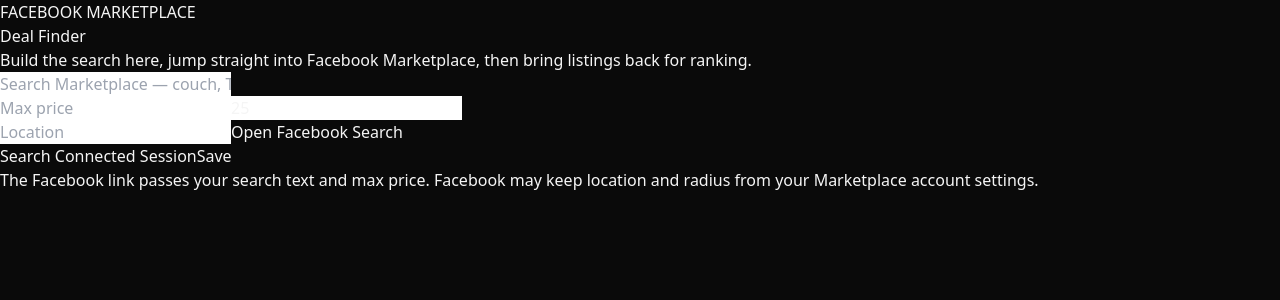
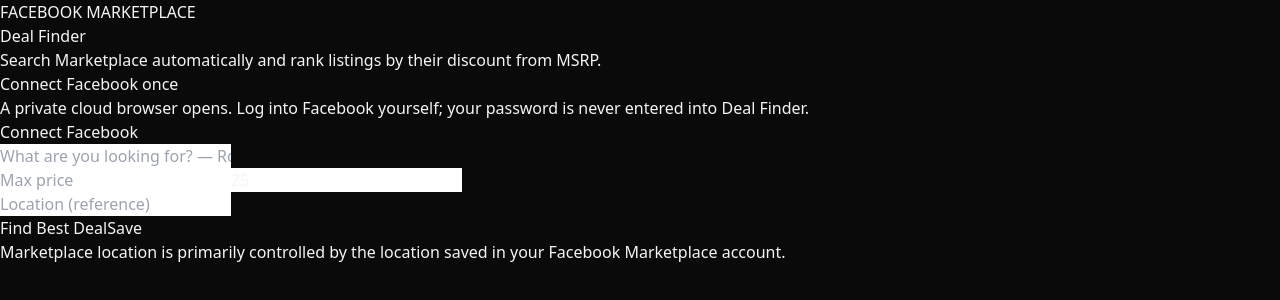
Before and after one commit to buntui/Facebook-marketplace-tool, a Next.js app: page / in a window 1280 px wide. Shown: the top 300 px of the page. Built offline with nearby package versions, Linux system fonts and the light colour scheme.

Commit message:
Build automated Deal Finder UI

```diff
--- a/src/app/page.tsx
+++ b/src/app/page.tsx
@@ -6,15 +6,16 @@
   id: string;
   title: string;
   price: number | null;
-  currency: string;
   url: string;
   imageUrl?: string;
   location?: string;
-  distanceMiles?: number;
-  postedAt?: string;
-  condition?: string;
-  sellerName?: string;
-  sellerRating?: number;
+  discountPct?: number;
+  msrp?: {
+    value: number;
+    confidence: "high" | "medium" | "low";
+    sourceTitle: string;
+    sourceUrl: string;
+  };
   dealScore: number;
   reasons: string[];
 };
@@ -29,24 +30,32 @@
 
 type SearchResponse = {
   listings?: Result[];
-  status?: { name: string; available: boolean; reason?: string };
+  count?: number;
+  msrpChecked?: number;
+  needsLogin?: boolean;
   error?: string;
 };
 
-const STORAGE_KEY = "facebook-marketplace-saved-searches";
+const SEARCHES_KEY = "fb-deal-finder-searches";
+const CONTEXT_KEY = "fb-deal-finder-context";
 
 export default function Home() {
   const [text, setText] = useState("");
   const [maxPrice, setMaxPrice] = useState("");
   const [location, setLocation] = useState("");
   const [radiusMiles, setRadiusMiles] = useState("25");
+  const [contextId, setContextId] = useState("");
+  const [loginSessionId, setLoginSessionId] = useState("");
+  const [loginViewUrl, setLoginViewUrl] = useState("");
+  const [connecting, setConnecting] = useState(false);
   const [loading, setLoading] = useState(false);
   const [data, setData] = useState<SearchResponse | null>(null);
   const [saved, setSaved] = useState<SavedSearch[]>([]);
 
   useEffect(() => {
     try {
-      const raw = localStorage.getItem(STORAGE_KEY);
+      setContextId(localStorage.getItem(CONTEXT_KEY) ?? "");
+      const raw = localStorage.getItem(SEARCHES_KEY);
       if (raw) setSaved(JSON.parse(raw));
     } catch {}
   }, []);
@@ -61,21 +70,43 @@
     [text, maxPrice, location, radiusMiles]
   );
 
-  function buildFacebookUrl() {
-    const params = new URLSearchParams();
-    params.set("query", query.text);
-    if (query.maxPrice) params.set("maxPrice", String(query.maxPrice));
-    return `https://www.facebook.com/marketplace/search/?${params.toString()}`;
+  async function connectFacebook() {
+    setConnecting(true);
+    setData(null);
+
+    const res = await fetch("/api/facebook/connect/start", { method: "POST" });
+    const json = await res.json();
+
+    if (!res.ok) {
+      setData({ error: json.error ?? "Could not start Facebook login" });
+      setConnecting(false);
+      return;
     }
 
-  function openFacebookSearch() {
-    if (!query.text) return;
-    window.location.href = buildFacebookUrl();
+    localStorage.setItem(CONTEXT_KEY, json.contextId);
+    setContextId(json.contextId);
+    setLoginSessionId(json.sessionId);
+    setLoginViewUrl(json.liveViewUrl);
+    setConnecting(false);
+    window.open(json.liveViewUrl, "_blank", "noopener,noreferrer");
   }
 
-  async function runConnectedSearch(e?: FormEvent) {
+  async function finishLogin() {
+    if (!loginSessionId) return;
+
+    await fetch("/api/facebook/connect/finish", {
+      method: "POST",
+      headers: { "content-type": "application/json" },
+      body: JSON.stringify({ sessionId: loginSessionId })
+    });
+
+    setLoginSessionId("");
+    setLoginViewUrl("");
+  }
+
+  async function search(e?: FormEvent) {
     e?.preventDefault();
-    if (!query.text) return;
+    if (!query.text || !contextId) return;
 
     setLoading(true);
     setData(null);
@@ -83,22 +114,20 @@
     const res = await fetch("/api/search", {
       method: "POST",
       headers: { "content-type": "application/json" },
-      body: JSON.stringify(query)
+      body: JSON.stringify({ contextId, ...query })
     });
 
-    setData(await res.json());
+    const json = await res.json();
+    setData(json);
     setLoading(false);
   }
 
   function saveCurrentSearch() {
     if (!query.text) return;
-    const item: SavedSearch = {
-      id: crypto.randomUUID(),
-      ...query
-    };
+    const item: SavedSearch = { id: crypto.randomUUID(), ...query };
     const next = [item, ...saved].slice(0, 12);
     setSaved(next);
-    localStorage.setItem(STORAGE_KEY, JSON.stringify(next));
+    localStorage.setItem(SEARCHES_KEY, JSON.stringify(next));
   }
 
   function loadSaved(item: SavedSearch) {
@@ -108,31 +137,71 @@
     setRadiusMiles(item.radiusMiles?.toString() ?? "25");
   }
 
-  function removeSaved(id: string) {
-    const next = saved.filter((item) => item.id !== id);
-    setSaved(next);
-    localStorage.setItem(STORAGE_KEY, JSON.stringify(next));
-  }
+  const best = data?.listings?.[0];
 
   return (
-    <main className="mx-auto min-h-screen max-w-3xl p-4 sm:p-8">
+    <main className="mx-auto min-h-screen max-w-3xl p-4 pb-10 sm:p-8">
       <header className="mb-6">
         <p className="text-xs font-bold tracking-[0.2em] text-blue-400">FACEBOOK MARKETPLACE</p>
         <h1 className="mt-2 text-3xl font-bold">Deal Finder</h1>
         <p className="mt-2 text-sm text-zinc-400">
-          Build the search here, jump straight into Facebook Marketplace, then bring listings back for ranking.
+          Search Marketplace automatically and rank listings by their discount from MSRP.
         </p>
       </header>
 
-      <form onSubmit={runConnectedSearch} className="grid gap-3 rounded-2xl border border-zinc-800 bg-zinc-950 p-4">
+      {!contextId && (
+        <section className="mb-5 rounded-2xl border border-blue-500/40 bg-blue-500/10 p-4">
+          <h2 className="font-semibold">Connect Facebook once</h2>
+          <p className="mt-1 text-sm text-zinc-400">
+            A private cloud browser opens. Log into Facebook yourself; your password is never entered into Deal Finder.
+          </p>
+          <button
+            onClick={connectFacebook}
+            disabled={connecting}
+            className="mt-3 w-full rounded-xl bg-blue-500 px-4 py-3 font-semibold text-white disabled:opacity-50"
+          >
+            {connecting ? "Starting browser…" : "Connect Facebook"}
+          </button>
+        </section>
+      )}
+
+      {contextId && !loginSessionId && (
+        <div className="mb-5 flex items-center justify-between rounded-xl border border-zinc-800 bg-zinc-950 p-3 text-sm">
+          <span className="text-emerald-400">● Facebook connection saved</span>
+          <button onClick={connectFacebook} className="text-xs text-zinc-400">Reconnect</button>
+        </div>
+      )}
+
+      {loginSessionId && (
+        <section className="mb-5 rounded-2xl border border-amber-500/40 bg-amber-500/10 p-4">
+          <h2 className="font-semibold">Finish Facebook login</h2>
+          <p className="mt-1 text-sm text-zinc-400">
+            Log in in the cloud-browser tab. When Facebook is fully open, come back here and tap Done.
+          </p>
+          <div className="mt-3 grid grid-cols-2 gap-2">
+            <a
+              href={loginViewUrl}
+              target="_blank"
+              rel="noreferrer"
+              className="rounded-xl border border-zinc-700 px-4 py-3 text-center font-semibold"
+            >
+              Open login
+            </a>
+            <button onClick={finishLogin} className="rounded-xl bg-white px-4 py-3 font-semibold text-black">
+              Done logging in
+            </button>
+          </div>
+        </section>
+      )}
+
+      <form onSubmit={search} className="grid gap-3 rounded-2xl border border-zinc-800 bg-zinc-950 p-4">
         <input
           className="rounded-xl border border-zinc-700 bg-zinc-900 px-4 py-3 outline-none"
-          placeholder="Search Marketplace — couch, TV, Roomba..."
+          placeholder="What are you looking for? — Roomba, OLED TV..."
           value={text}
           onChange={(e) => setText(e.target.value)}
           required
         />
-
         <div className="grid grid-cols-2 gap-3">
           <input
             className="rounded-xl border border-zinc-700 bg-zinc-900 px-4 py-3 outline-none"
@@ -149,29 +218,18 @@
             onChange={(e) => setRadiusMiles(e.target.value)}
           />
         </div>
-
         <input
           className="rounded-xl border border-zinc-700 bg-zinc-900 px-4 py-3 outline-none"
-          placeholder="Location"
+          placeholder="Location (reference)"
           value={location}
           onChange={(e) => setLocation(e.target.value)}
         />
-
+        <div className="grid grid-cols-[1fr_auto] gap-2">
           <button
-          type="button"
-          onClick={openFacebookSearch}
-          disabled={!query.text}
+            disabled={loading || !contextId}
             className="rounded-xl bg-blue-500 px-4 py-3 font-semibold text-white disabled:opacity-40"
           >
-          Open Facebook Search
-        </button>
-
-        <div className="grid grid-cols-[1fr_auto] gap-2">
-          <button
-            className="rounded-xl border border-zinc-700 px-4 py-3 font-semibold disabled:opacity-50"
-            disabled={loading}
-          >
-            {loading ? "Checking connection…" : "Search Connected Session"}
+            {loading ? "Searching + checking MSRP…" : "Find Best Deal"}
           </button>
           <button
             type="button"
@@ -181,9 +239,8 @@
             Save
           </button>
         </div>
-
         <p className="text-xs leading-5 text-zinc-500">
-          The Facebook link passes your search text and max price. Facebook may keep location and radius from your Marketplace account settings.
+          Marketplace location is primarily controlled by the location saved in your Facebook Marketplace account.
         </p>
       </form>
 
@@ -192,89 +249,111 @@
           <p className="mb-2 text-xs font-semibold uppercase tracking-wide text-zinc-500">Saved searches</p>
           <div className="flex gap-2 overflow-x-auto pb-2">
             {saved.map((item) => (
-              <div key={item.id} className="shrink-0 rounded-xl border border-zinc-800 bg-zinc-950 p-3">
-                <button onClick={() => loadSaved(item)} className="text-left">
+              <button
+                key={item.id}
+                onClick={() => loadSaved(item)}
+                className="shrink-0 rounded-xl border border-zinc-800 bg-zinc-950 p-3 text-left"
+              >
                 <p className="font-semibold">{item.text}</p>
                 <p className="text-xs text-zinc-500">
                   {item.maxPrice ? `≤ $${item.maxPrice}` : "Any price"}
                   {item.radiusMiles ? ` • ${item.radiusMiles} mi` : ""}
                 </p>
               </button>
-                <button onClick={() => removeSaved(item.id)} className="mt-2 text-xs text-zinc-600">
-                  Remove
-                </button>
-              </div>
             ))}
           </div>
         </section>
       )}
 
-      {data?.status && (
-        <div className="mt-5 rounded-xl border border-zinc-800 bg-zinc-950 p-3 text-sm">
-          <span className={data.status.available ? "text-emerald-400" : "text-amber-400"}>
-            {data.status.available ? "Facebook session connected" : "Facebook session not connected"}
-          </span>
-          {data.status.reason && <p className="mt-1 text-xs text-zinc-500">{data.status.reason}</p>}
+      {data?.needsLogin && (
+        <div className="mt-5 rounded-xl border border-amber-500/40 bg-amber-500/10 p-4">
+          <p className="font-semibold">Facebook login expired.</p>
+          <button onClick={connectFacebook} className="mt-2 rounded-lg bg-white px-3 py-2 text-sm font-semibold text-black">
+            Reconnect Facebook
+          </button>
         </div>
       )}
 
-      {data?.error && <p className="mt-5 text-red-400">{data.error}</p>}
+      {data?.error && <p className="mt-5 rounded-xl border border-red-900 bg-red-950/30 p-3 text-red-300">{data.error}</p>}
 
-      <section className="mt-6 grid gap-4">
-        {(data?.listings ?? []).map((item) => (
+      {best && (
+        <section className="mt-6 rounded-3xl border border-blue-500/40 bg-blue-500/10 p-5">
+          <p className="text-xs font-bold uppercase tracking-[0.18em] text-blue-300">Best deal</p>
+          <div className="mt-3 grid grid-cols-[112px_1fr] gap-4">
+            <div className="h-28 w-28 overflow-hidden rounded-2xl bg-zinc-900">
+              {best.imageUrl && <img src={best.imageUrl} alt="" className="h-full w-full object-cover" />}
+            </div>
+            <div>
+              <h2 className="font-bold">{best.title}</h2>
+              <p className="mt-1 text-2xl font-black">
+                {best.price === null ? "Price unavailable" : `$${best.price.toLocaleString()}`}
+              </p>
+              {best.msrp && (
+                <p className="mt-1 text-sm">
+                  MSRP reference: <strong>${best.msrp.value.toLocaleString()}</strong>
+                  {best.discountPct !== undefined && (
+                    <span className="ml-2 font-bold text-emerald-400">{best.discountPct}% off</span>
+                  )}
+                </p>
+              )}
+              <p className="mt-1 text-xs text-zinc-400">Deal score {best.dealScore}/100</p>
+            </div>
+          </div>
+          <div className="mt-4 grid grid-cols-2 gap-2">
+            <a href={best.url} target="_blank" rel="noreferrer" className="rounded-xl bg-blue-500 px-4 py-3 text-center font-semibold">
+              View listing
+            </a>
+            {best.msrp && (
+              <a href={best.msrp.sourceUrl} target="_blank" rel="noreferrer" className="rounded-xl border border-zinc-700 px-4 py-3 text-center font-semibold">
+                MSRP source
+              </a>
+            )}
+          </div>
+          {best.msrp && (
+            <p className="mt-3 text-xs text-zinc-500">
+              MSRP match confidence: {best.msrp.confidence}. Verify the exact model before buying.
+            </p>
+          )}
+        </section>
+      )}
+
+      <section className="mt-6 grid gap-3">
+        {(data?.listings ?? []).slice(best ? 1 : 0).map((item) => (
           <a
             key={item.id}
             href={item.url}
             target="_blank"
             rel="noreferrer"
-            className="grid grid-cols-[108px_1fr] gap-4 rounded-2xl border border-zinc-800 bg-zinc-950 p-3"
+            className="grid grid-cols-[92px_1fr] gap-3 rounded-2xl border border-zinc-800 bg-zinc-950 p-3"
           >
-            <div className="flex h-[108px] w-[108px] items-center justify-center overflow-hidden rounded-xl bg-zinc-900 text-xs text-zinc-500">
-              {item.imageUrl ? (
-                <img src={item.imageUrl} alt="" className="h-full w-full object-cover" />
-              ) : "No image"}
+            <div className="h-[92px] w-[92px] overflow-hidden rounded-xl bg-zinc-900">
+              {item.imageUrl && <img src={item.imageUrl} alt="" className="h-full w-full object-cover" />}
             </div>
-
             <div className="min-w-0">
-              <div className="flex items-start justify-between gap-3">
-                <h2 className="line-clamp-2 font-semibold">{item.title}</h2>
-                <span className="shrink-0 rounded-lg bg-blue-500/15 px-2 py-1 text-sm font-bold text-blue-300">
-                  {item.dealScore}
-                </span>
+              <div className="flex items-start justify-between gap-2">
+                <h3 className="line-clamp-2 font-semibold">{item.title}</h3>
+                <span className="rounded-lg bg-zinc-800 px-2 py-1 text-xs font-bold">{item.dealScore}</span>
               </div>
-
-              <p className="mt-1 text-xl font-bold">
+              <p className="mt-1 font-bold">
                 {item.price === null ? "Price unavailable" : `$${item.price.toLocaleString()}`}
               </p>
-
-              <p className="mt-1 text-xs text-zinc-400">
-                {[item.location, item.distanceMiles !== undefined ? `${item.distanceMiles} mi` : undefined, item.condition]
-                  .filter(Boolean)
-                  .join(" • ")}
-              </p>
-
-              {(item.sellerName || item.sellerRating !== undefined) && (
-                <p className="mt-1 text-xs text-zinc-500">
-                  {item.sellerName ?? "Seller"}
-                  {item.sellerRating !== undefined ? ` • ★ ${item.sellerRating}` : ""}
+              {item.msrp && (
+                <p className="text-xs text-zinc-400">
+                  MSRP ${item.msrp.value.toLocaleString()}
+                  {item.discountPct !== undefined ? ` • ${item.discountPct}% off` : ""}
                 </p>
               )}
-
-              {item.reasons.length > 0 && (
-                <p className="mt-2 line-clamp-2 text-xs text-zinc-500">{item.reasons.join(" • ")}</p>
-              )}
+              <p className="mt-1 text-xs text-zinc-500">{item.location ?? "Location not shown"}</p>
             </div>
           </a>
         ))}
+      </section>
 
-        {data && !data.error && (data.listings?.length ?? 0) === 0 && (
-          <div className="rounded-2xl border border-zinc-800 p-5 text-zinc-400">
-            {data.status?.available
-              ? "No matching Facebook Marketplace listings came back."
-              : "The app can launch Facebook searches now. Listing import/connected-session ingestion is the next piece."}
+      {data && !data.error && !data.needsLogin && (data.listings?.length ?? 0) === 0 && (
+        <div className="mt-6 rounded-2xl border border-zinc-800 p-5 text-zinc-400">
+          No Marketplace cards were found for this search. Facebook may have changed its results layout, or there may be no matching listings.
         </div>
       )}
-      </section>
     </main>
   );
 }
```
Lines whose indentation alone changed are shown as unchanged.
